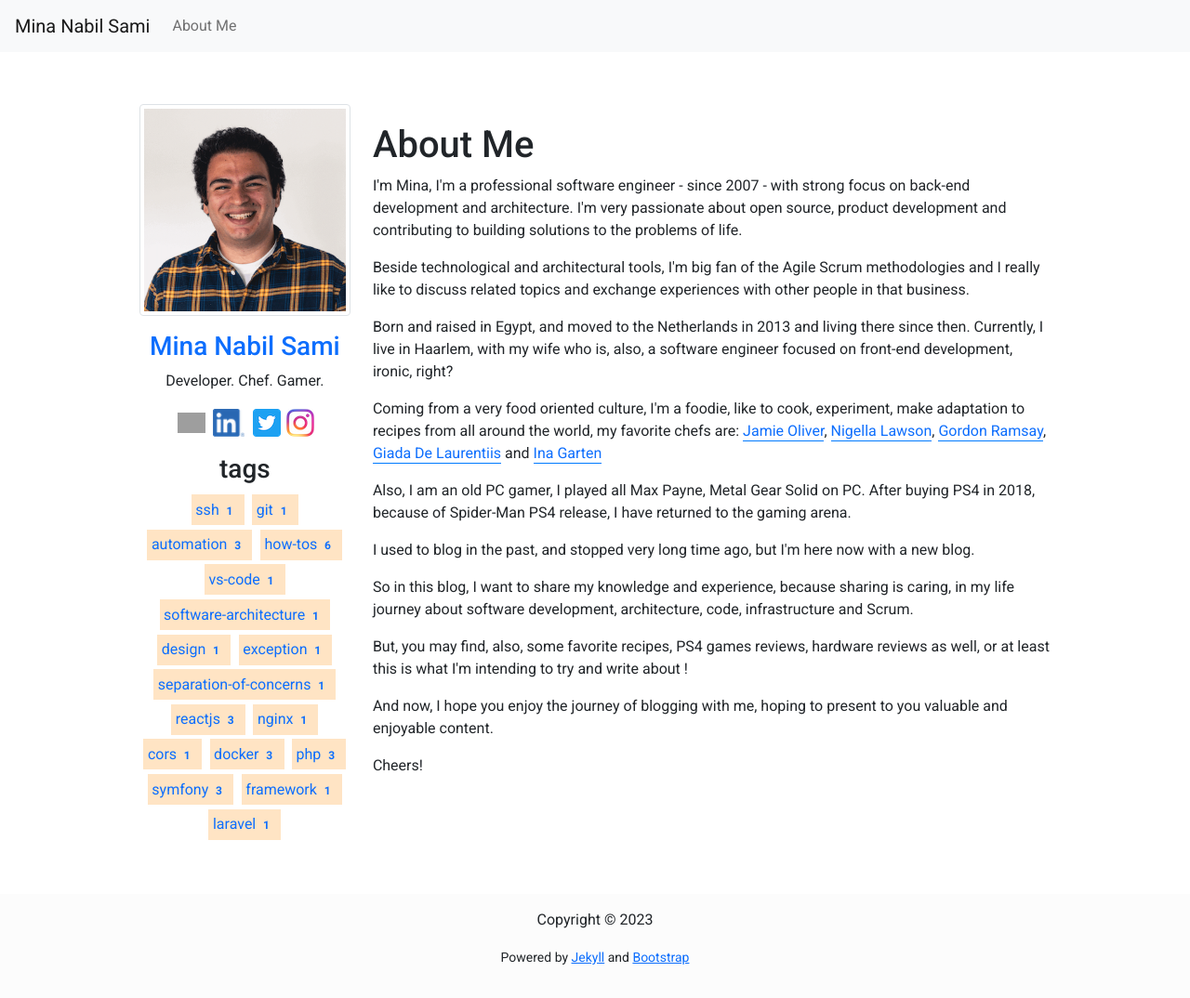
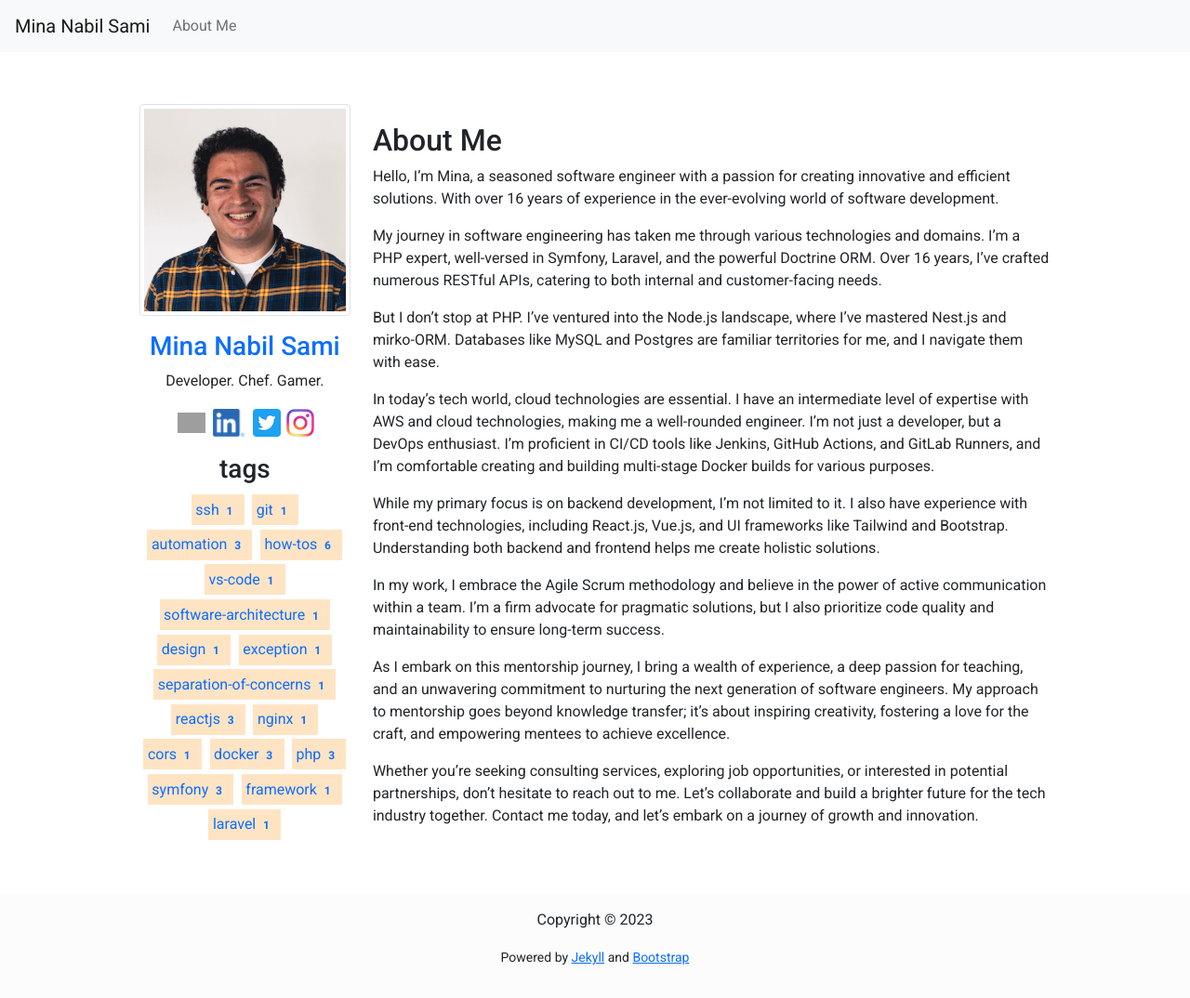
Before and after one commit to mnsami/minasami.com, a Jekyll site: the page built from _pages/about.md, in a window 1280 px wide and 1074 px high. Shown: the whole window at 93% size. Built offline with Jekyll 4.4.1, drawn with Linux system fonts in a browser that asks for light colours; grey boxes are pictures that could not be loaded.

Commit message:
update about page

```diff
--- a/_pages/about.md
+++ b/_pages/about.md
@@ -3,39 +3,24 @@ layout: page
 title: About Me
 menu: About Me
 permalink: /about/
-description: "I'm Mina, I'm a professional software engineer - since 2007 - with strong focus on back-end development and architecture. I'm very passionate about open source, product development and contributing to building solutions to the problems of life."
+description: "Seasoned software engineer with 16 years of expertise in PHP, Node.js, AWS, CI/CD, and more. Offering mentorship and open to consulting, job opportunities, and partnerships. Let's connect for tech excellence!"
 image: /assets/portfolio.png
 ---
 
-<h1>About Me</h1>
+## About Me
 
-<div class="about-me">
-    <p>
-        I'm Mina, I'm a professional software engineer - since 2007 - with strong focus on back-end development and architecture. I'm very passionate about open source, product development and contributing to building solutions to the problems of life.
-    </p>
-    <p>
-        Beside technological and architectural tools, I'm big fan of the Agile Scrum methodologies and I really like to discuss related topics and exchange experiences with other people in that business.
-    </p>
-    <p>
-        Born and raised in Egypt, and moved to the Netherlands in 2013 and living there since then. Currently, I live in Haarlem, with my wife who is, also, a software engineer focused on front-end development, ironic, right?
-    </p>
-    <p>
-        Coming from a very food oriented culture, I'm a foodie, like to cook, experiment, make adaptation to recipes from all around the world, my favorite chefs are: <a href="https://jamieoliver.com/" alt="https://jamieoliver.com/" target="_blank">Jamie Oliver</a>, <a href="https://nigella.com/" alt="https://nigella.com/" target="_blank">Nigella Lawson</a>, <a href="https://www.gordonramsay.com/" alt="https://www.gordonramsay.com/" target="_blank">Gordon Ramsay</a>, <a href="https://giadzy.com/" alt="https://giadzy.com/" target="_blank">Giada De Laurentiis</a> and <a href="https://www.barefootcontessa.com/" alt="https://www.barefootcontessa.com/" target="_blank">Ina Garten</a>
-    </p>
-    <p>
-         Also, I am an old PC gamer, I played all Max Payne, Metal Gear Solid on PC. After buying PS4 in 2018, because of Spider-Man PS4 release, I have returned to the gaming arena.
-    </p>
-    <p>
-        I used to blog in the past, and stopped very long time ago, but I'm here now with a new blog.
-    </p>
-    <p>
-        So in this blog, I want to share my knowledge and experience, because sharing is caring, in my life journey about software development, architecture, code, infrastructure and Scrum.
-    </p>
-    <p>
-        But, you may find, also, some favorite recipes, PS4 games reviews, hardware reviews as well, or at least this is what I'm intending to try and write about !
-    </p>
-    <p>
-        And now, I hope you enjoy the journey of blogging with me, hoping to present to you valuable and enjoyable content.
-    </p>
-    <p>Cheers!</p>
-</div>
+Hello, I'm Mina, a seasoned software engineer with a passion for creating innovative and efficient solutions. With over 16 years of experience in the ever-evolving world of software development.
+
+My journey in software engineering has taken me through various technologies and domains. I'm a PHP expert, well-versed in Symfony, Laravel, and the powerful Doctrine ORM. Over 16 years, I've crafted numerous RESTful APIs, catering to both internal and customer-facing needs.
+
+But I don't stop at PHP. I've ventured into the Node.js landscape, where I've mastered Nest.js and mirko-ORM. Databases like MySQL and Postgres are familiar territories for me, and I navigate them with ease.
+
+In today's tech world, cloud technologies are essential. I have an intermediate level of expertise with AWS and cloud technologies, making me a well-rounded engineer. I'm not just a developer, but a DevOps enthusiast. I'm proficient in CI/CD tools like Jenkins, GitHub Actions, and GitLab Runners, and I'm comfortable creating and building multi-stage Docker builds for various purposes.
+
+While my primary focus is on backend development, I'm not limited to it. I also have experience with front-end technologies, including React.js, Vue.js, and UI frameworks like Tailwind and Bootstrap. Understanding both backend and frontend helps me create holistic solutions.
+
+In my work, I embrace the Agile Scrum methodology and believe in the power of active communication within a team. I'm a firm advocate for pragmatic solutions, but I also prioritize code quality and maintainability to ensure long-term success.
+
+As I embark on this mentorship journey, I bring a wealth of experience, a deep passion for teaching, and an unwavering commitment to nurturing the next generation of software engineers. My approach to mentorship goes beyond knowledge transfer; it's about inspiring creativity, fostering a love for the craft, and empowering mentees to achieve excellence.
+
+Whether you're seeking consulting services, exploring job opportunities, or interested in potential partnerships, don't hesitate to reach out to me. Let's collaborate and build a brighter future for the tech industry together. Contact me today, and let's embark on a journey of growth and innovation.
```
